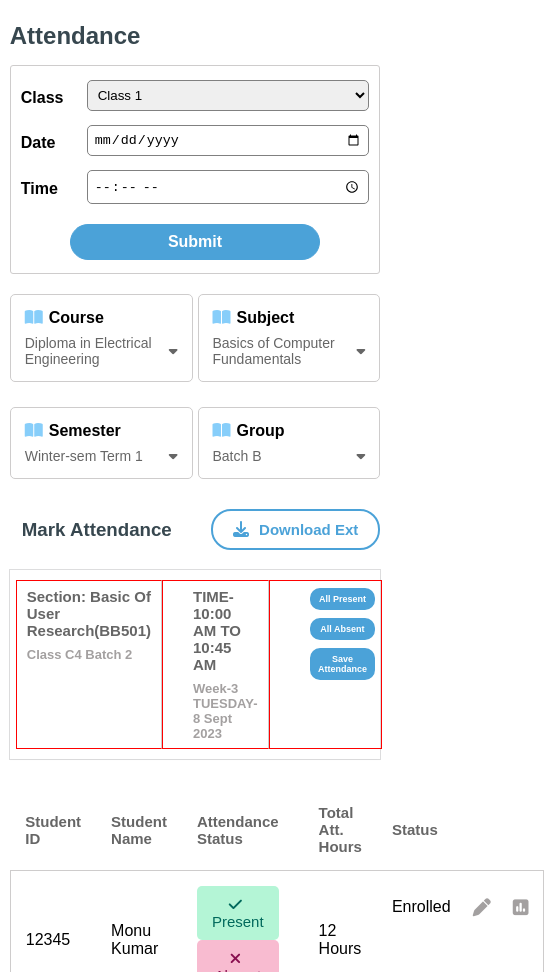
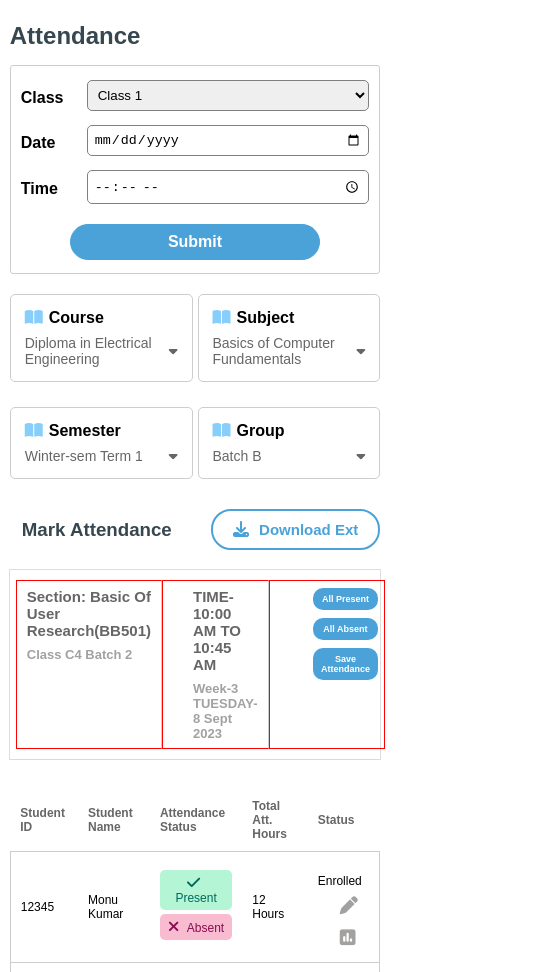
Before and after one commit to Anshita808/CodeConverter_Backend, a plain HTML site: page index.html in a window 390 px wide. Shown: the part 58-1030 px from the top of the page, 544 px wide, since content can reach past the window. Drawn offline with Linux system fonts and the light colour scheme.

Commit message:
media qurey

```diff
--- a/demo.css
+++ b/demo.css
@@ -426,7 +426,6 @@ border-bottom-right-radius: 20px;
  align-items: center;
  justify-content: center;
  border: 1px solid red !important;
- padding-left: 7px !important;
 }
 .side-details button {
   width: 70%;
@@ -437,6 +436,27 @@ border-bottom-right-radius: 20px;
   background-color: rgb(75, 162, 216) !important;
   margin-left: 33px !important;
   margin-bottom: 8px;
+}
+th,td{
+  padding: 10px !important;
+  font-size: 12px !important;
+}
+tr{
+  font-size: 12px;
+}
+.att-btn{
+  width: 100% !important;
+  padding: 5px !important;
+  border: none;
+  font-size: 12px !important;
+  margin-bottom: 4px;
+}
+tbody>tr>td:nth-child(5){
+  display: block !important;
+}
+tbody>tr>td:nth-child(5)>i{
+  margin-bottom: 6px !important;
+  margin-top: 8px;
 }
 
 
```
